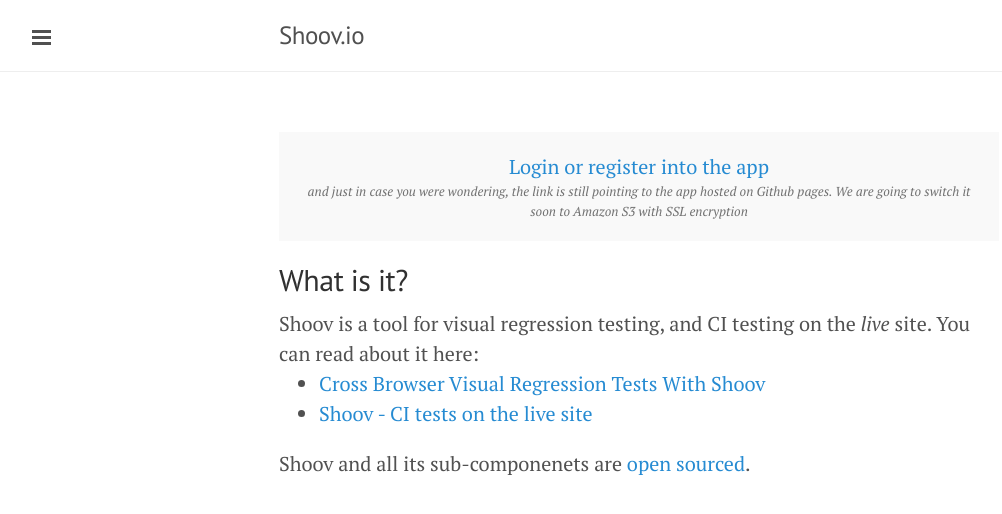
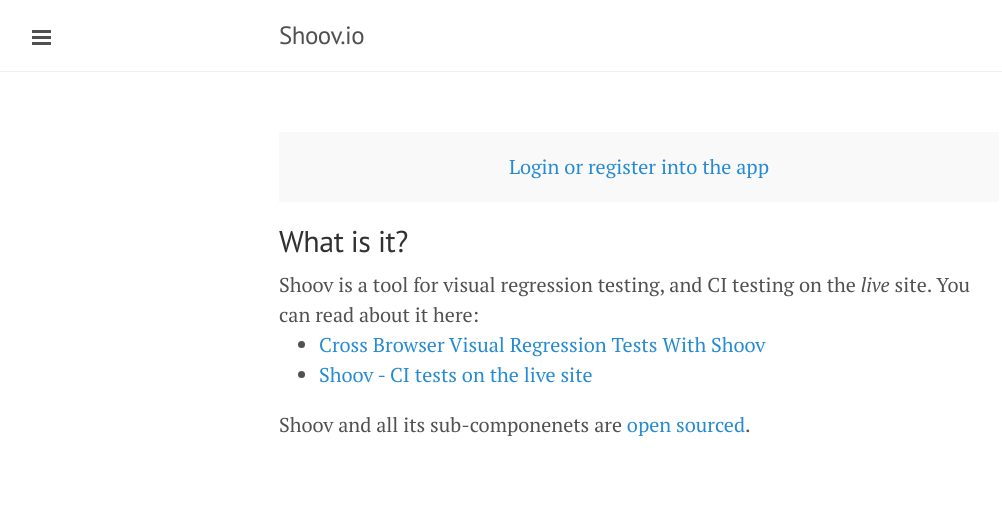
Before and after one commit to shoov/shoov.io, a Jekyll site: the page built from src/index.html, in a window 1280 px wide. Shown: the top 514 px of the page, without its empty margins (1-1003 px from the left). Built offline with Jekyll 4.4.1, drawn with Linux system fonts in a browser that asks for light colours; Markdown is read by kramdown in place of the engine named in the settings; the list of posts is cut into pages by our own code.

Commit message:
Direct to the new URL

```diff
--- a/src/index.html
+++ b/src/index.html
@@ -4,11 +4,7 @@
 ---
 
 <div class="message login-message">
-  <a href="http://shoov.gizra.com">Login or register into the app</a>
-
-  <div class="small">
-    <em>and just in case you were wondering, the link is still pointing to the app hosted on Github pages. We are going to switch it soon to Amazon S3 with SSL encryption</em>
-  </div>
+  <a href="https://app.shoov.io">Login or register into the app</a>
 </div>
 
 <h2>What is it?</h2>
```
